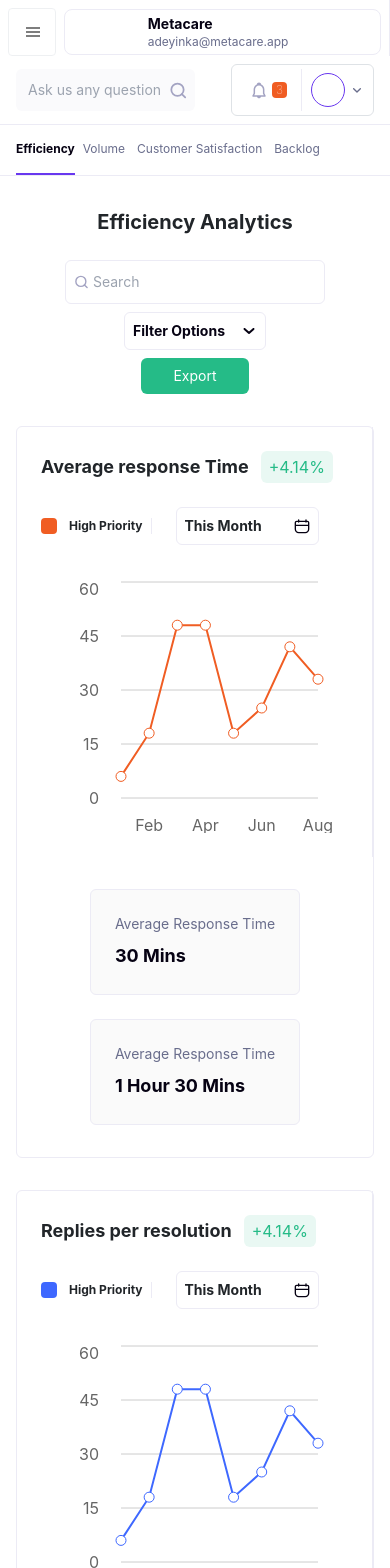
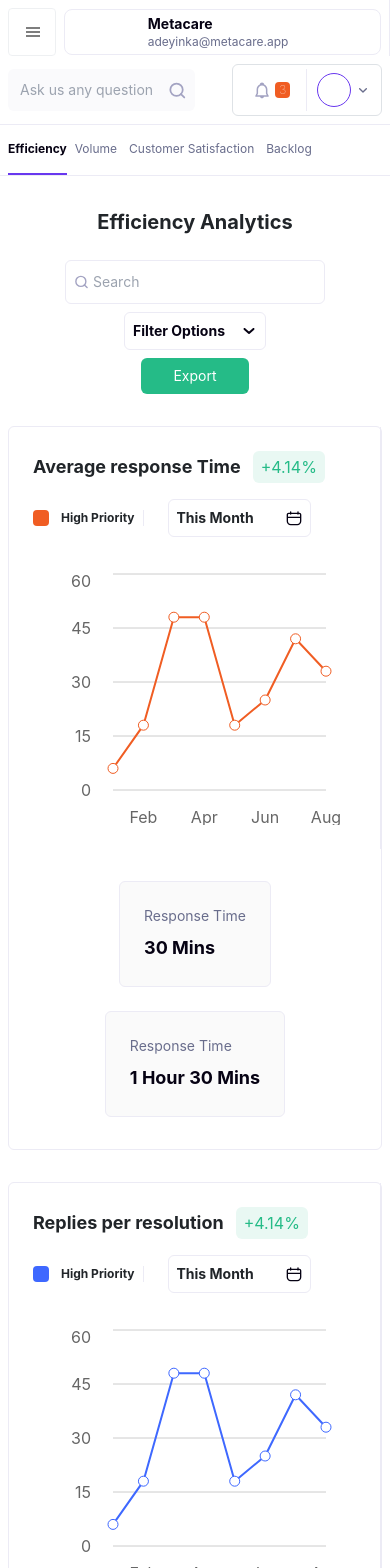
Before and after one commit to amaechichisom/metacare, a React (Create React App) app: page /dashboard/analytics/teams/efficiency in a window 390 px wide. Shown: the top 1568 px of the page. Built offline with nearby package versions, Linux system fonts and the light colour scheme.

Commit message:
Publishing website

```diff
--- a/src/Components/HOC/HOC.js
+++ b/src/Components/HOC/HOC.js
@@ -3,7 +3,7 @@ import './HOC.css'
 
 function HOC(props) {
     return (
-        <div className="hoc_padding py-2 pb-32">
+        <div className="px-2 md:px-4 xl:px-8 py-2 pb-32">
             {props.children}
         </div>
     )
--- a/src/Pages/Dashboard/Components/Card/StaticCard.js
+++ b/src/Pages/Dashboard/Components/Card/StaticCard.js
@@ -14,7 +14,7 @@ function StaticCard(props) {
                 </div>
 
 
-                <div className='flex items-center justify-center gap-4 mt-4 md:mt-0'>
+                <div className='flex items-center justify-center gap-4 card_responsive lg:mt-0'>
                     <div className='flex items-center justify-center border-r-1 border-border-color pr-2'>
                         <span className={`${props.priorityColor} p-2 rounded`}></span>
                         <p className='ml-3 text-xs md:text-sm font-bold'>High Priority</p>
@@ -33,14 +33,14 @@ function StaticCard(props) {
 
         </div>
 
-        <div className='grid grid-rows-2 gap-4 place-content-center place-items-center py-8'>
-            <div className='flex flex-col justify-center items-start p-6 border-border-color border-1 rounded-md bg-border-background'>
-                <p className='text-sm text-body-black mb-2'>Average Response Time</p>
+        <div className='grid md:grid-rows-2 gap-4 place-content-center place-items-center py-8'>
+            <div className='flex flex-col justify-center items-start p-4 xl:p-6 border-border-color border-1 rounded-md bg-border-background'>
+                <p className='text-sm text-body-black mb-2'>{props.cardTopTitle}</p>
                 <h3 className='font-bold text-heading-black text-lg'>30 Mins</h3>
             </div>
 
-            <div className='flex flex-col justify-center items-start p-6 border-border-color border-1 rounded-md bg-border-background '>
-                <p className='text-sm text-body-black mb-2'>Average Response Time</p>
+            <div className='flex flex-col justify-center items-start p-4 xl:p-6 border-border-color border-1 rounded-md bg-border-background '>
+                <p className='text-sm text-body-black mb-2'>{props.cardBottomTitle}</p>
                 <h3 className='font-bold text-heading-black text-lg'>1 Hour 30 Mins</h3>
             </div>
 
--- a/src/Pages/Dashboard/Components/DashboardNavbar.js
+++ b/src/Pages/Dashboard/Components/DashboardNavbar.js
@@ -8,7 +8,7 @@ function DashboardNavbar() {
   return (
     <div className='border-y-1 border-border-color'>
 
-            <ul className='hoc_padding list-none flex'>
+            <ul className='px-2 md:px-4 list-none flex'>
                 <li className='mr-2 md:mr-4 lg:mr-8'>
 
                     <Link
--- a/src/Pages/Dashboard/DashboardPage.js
+++ b/src/Pages/Dashboard/DashboardPage.js
@@ -17,10 +17,10 @@ function DashboardPage() {
     <div>
       <DashboardMenu/>
 
-      <StaticCard title="Average response Time" strokeColor={colors['primary-orange']} priorityColor={`bg-primary-orange`}/>
-      <StaticCard title="Replies per resolution" strokeColor={colors['primary-blue']} priorityColor={`bg-primary-blue`}/>
-      <StaticCard title="Average response Time" strokeColor={colors['primary-pink']} priorityColor={`bg-primary-pink`}/>
-      <StaticCard title="First contact resolution rate" strokeColor={colors['primary-teal']} priorityColor={`bg-primary-teal`}/>
+      <StaticCard title="Average response Time" cardTopTitle="Response Time" cardBottomTitle="Response Time" strokeColor={colors['primary-orange']} priorityColor={`bg-primary-orange`}/>
+      <StaticCard title="Replies per resolution" cardTopTitle="Average Replies" cardBottomTitle="Response Time"  strokeColor={colors['primary-blue']} priorityColor={`bg-primary-blue`}/>
+      <StaticCard title="Average response Time" cardTopTitle="Average Resolution Rate" cardBottomTitle="Response Time"  strokeColor={colors['primary-pink']} priorityColor={`bg-primary-pink`}/>
+      <StaticCard title="First contact resolution rate" cardTopTitle="Average Contact Rate" cardBottomTitle="Response Time"  strokeColor={colors['primary-teal']} priorityColor={`bg-primary-teal`}/>
     </div>
   )
 }
--- a/src/index.css
+++ b/src/index.css
@@ -61,9 +61,16 @@ code {
   }
 }
 
-@media only screen and (max-width:768px) {
+@media only screen and (max-width:1024px) {
   .hoc_padding {
       padding-right:1rem;
       padding-left:1rem
   }
 }
+
+
+@media only screen and (max-width:768px) {
+  .card_responsive {
+      margin-top: 1rem;
+  }
+}
```
